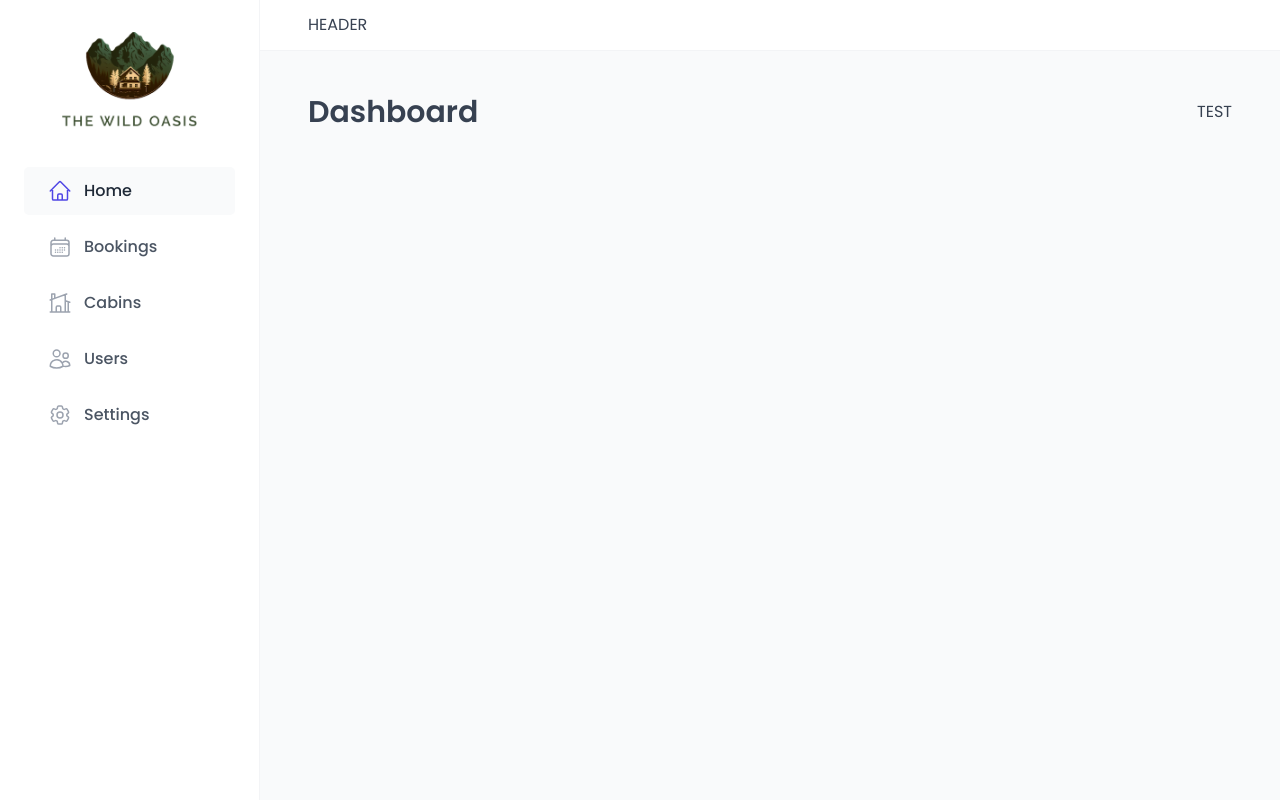
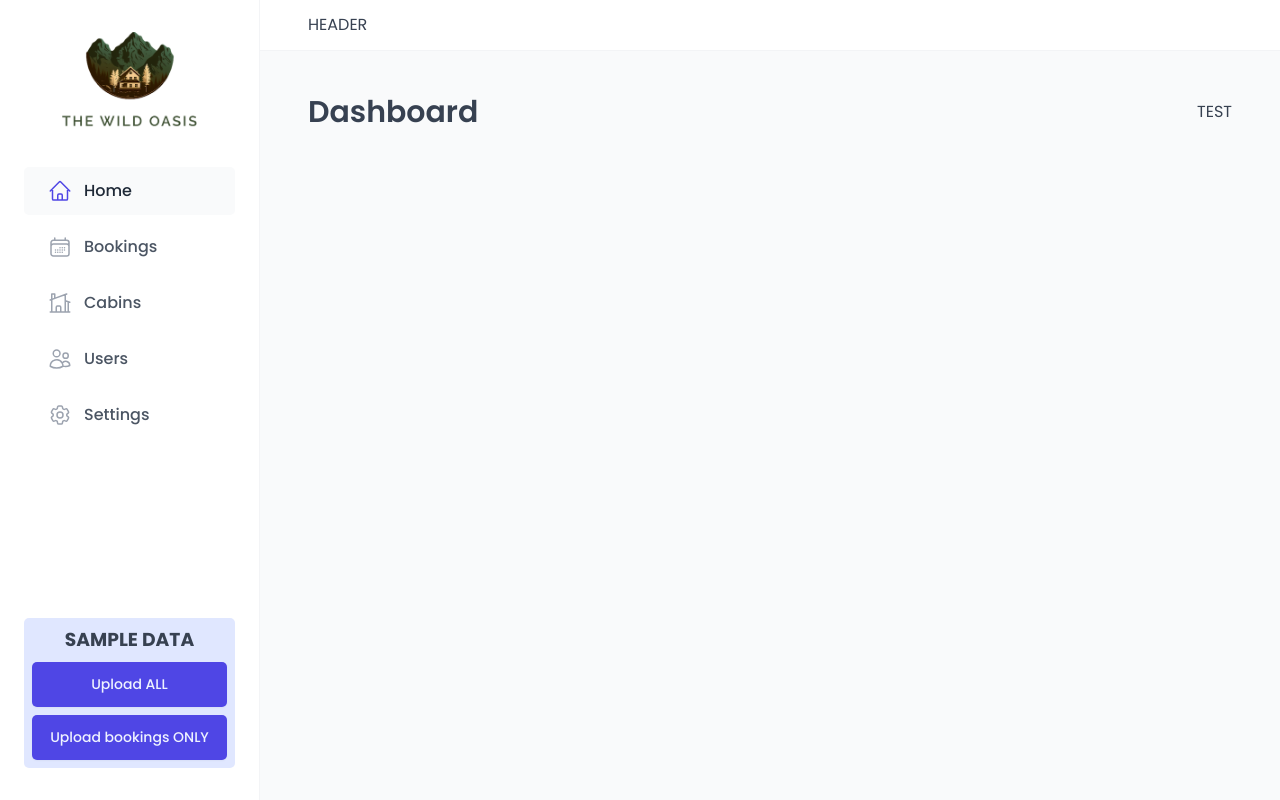
Before and after one commit to Lansa-18/the-wild-oasis, a React (Vite) app: page /dashboard in a window 1280 px wide. Built offline with nearby package versions, Linux system fonts and the light colour scheme; a web font is replaced by a local one.

Commit message:
Uploading sample data

```diff
--- a/src/ui/Sidebar.jsx
+++ b/src/ui/Sidebar.jsx
@@ -1,6 +1,7 @@
-import styled from "styled-components"
+import styled from "styled-components";
 import Logo from "./Logo";
 import MainNav from "./MainNav";
+import Uploader from "../data/Uploader";
 
 const StyledSidebar = styled.aside`
   background-color: var(--color-grey-0);
@@ -12,14 +13,15 @@
   gap: 3.2rem;
 `;
 
-
 function Sidebar() {
   return (
     <StyledSidebar>
       <Logo />
       <MainNav />
+
+      <Uploader />
     </StyledSidebar>
-    )
+  );
 }
 
-export default Sidebar
+export default Sidebar;
```
Lines whose indentation alone changed are shown as unchanged.
